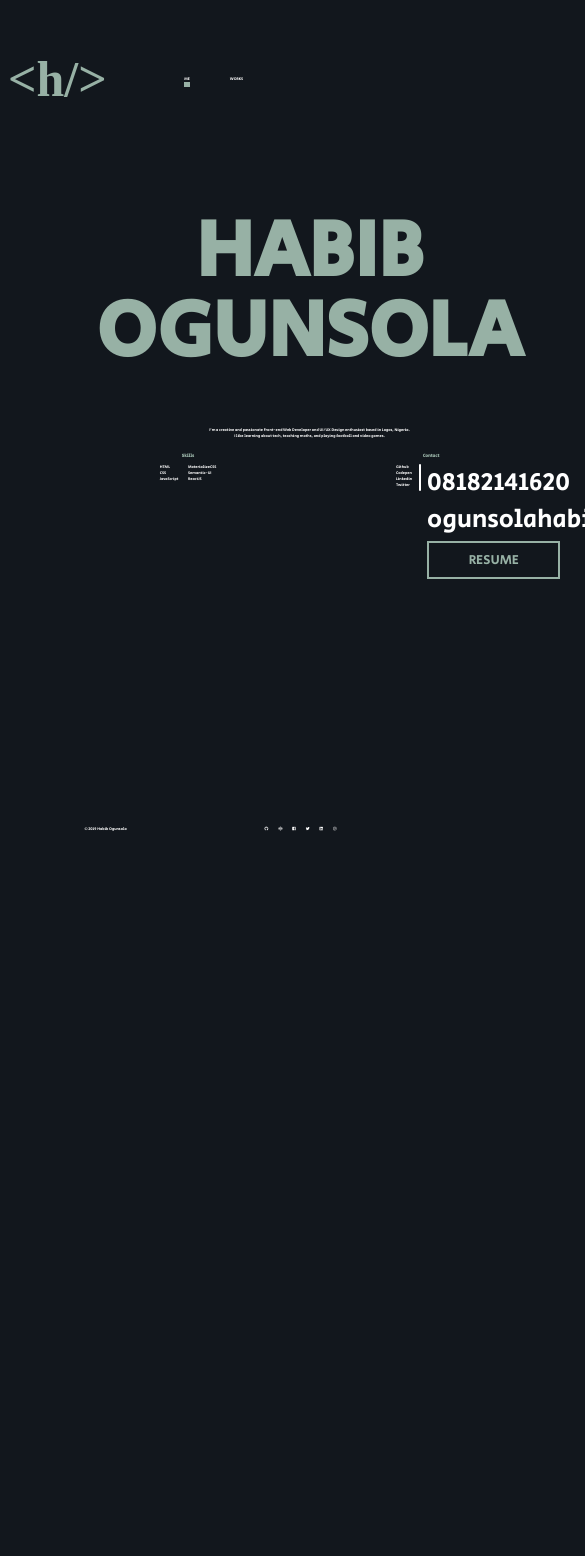
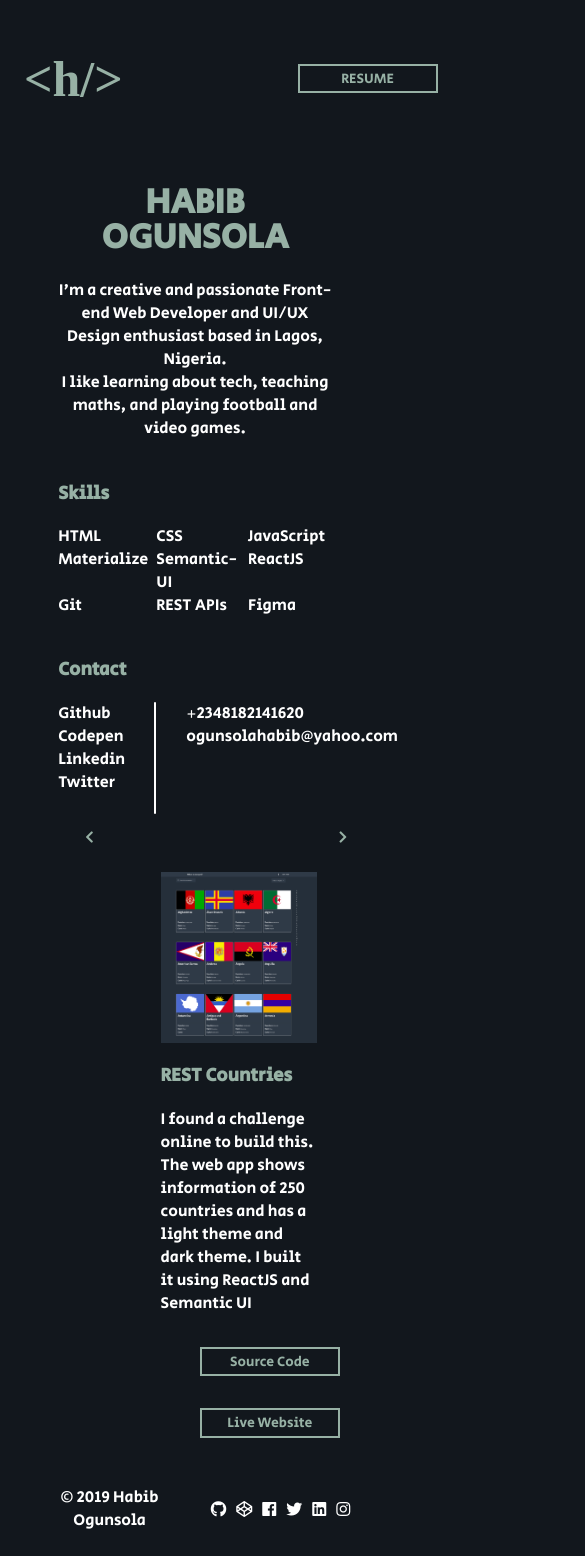
Before and after one commit to ogunsolahabib/portfolio-one, a React (Create React App) app: page / in a window 390 px wide. Shown: the top 1556 px of the page, 585 px wide, since content can reach past the window. Before the commit the page ends 844 px from the top, so only its background shows below. Built offline with nearby package versions, Linux system fonts and the light colour scheme; a web font is replaced by a local one.

Commit message:
added tablet responsive style rules

```diff
--- a/public/style.css
+++ b/public/style.css
@@ -1,13 +1,15 @@
 * {
   box-sizing: border-box;
+}
+a {
+  text-decoration: none;
+  color: inherit;
 }
 body {
   font-family: "Secular One", sans-serif;
   background: #12171d;
   color: #fff;
-  font-size: 1vw;
-  max-height: 100vh;
-  overflow: hidden;
+  font-size: 16px;
 }
 .brand-logo h1 {
   color: #97b1a5;
@@ -19,8 +21,11 @@ body {
 h1,
 h3 {
   color: #97b1a5;
+}
+h1 {
   text-align: center;
 }
+
 ul {
   list-style-type: none;
   margin: 0;
@@ -31,7 +36,7 @@ li {
 }
 nav {
   display: grid;
-  grid-template-columns: 20% 70%;
+  grid-template-columns: 20% 60% 20%;
 }
 
 nav .nav-links {
@@ -43,6 +48,9 @@ nav .nav-links {
 .nav-links .active {
   border-bottom: 5px solid #97b1a5;
 }
+nav ul {
+  width: 100%;
+}
 nav ul li {
   display: inline-block;
   margin: 5px 20px;
@@ -51,28 +59,36 @@ nav ul li a {
   text-decoration: none;
   color: inherit;
 }
+nav .right {
+  margin: auto auto;
+  align-items: center;
+}
+.right a {
+  float: right;
+}
 .name-large {
-  font-size: 80px;
+  font-size: 5vw;
   line-height: 1em;
 }
 .matter {
   margin: 1em 10em;
 }
 
-.me {
-  display: grid;
-  grid-template-columns: 10fr 2fr;
-}
-
 .large-text {
   padding: 0.5em 5em;
+  width: 85%;
+  margin: auto auto;
 }
 .large-text #about {
   text-align: center;
   padding: 5px 30px;
 }
-.right-arrow-area {
-  position: relative;
+.right.arrow-area {
+  position: absolute;
+  right: 10%;
+  top: 0;
+  bottom: 0;
+  display: block;
 }
 .arrow-circle {
   width: 70px;
@@ -105,7 +121,8 @@ nav ul li a {
   display: grid;
 }
 .bottom #skills ul {
-  grid-template-columns: 1fr 1fr;
+  grid-template-columns: repeat(3, 1fr);
+  grid-column-gap: 0.5em;
 }
 .bottom #contact ul {
   grid-template-columns: 6em 2em 10em;
@@ -116,9 +133,7 @@ nav ul li a {
   background: #fff;
   border-radius: 1px;
 }
-#contact .set.address {
-  font-size: 25px;
-}
+
 .btn {
   background: inherit;
   padding: 0.5em 1em;
@@ -146,10 +161,7 @@ nav ul li a {
 .right-arrow {
   position: relative;
 }
-.works .btn-arrow {
-  position: absolute;
-  top: 40%;
-  font-size: 1.5vw;
+.btn-arrow {
   border: none;
 }
 .btn-arrow:focus {
@@ -166,17 +178,12 @@ nav ul li a {
   padding: 0.5em 3em;
   margin-top: 5vh;
 }
+
 .work img {
   width: 100%;
   height: 100%;
 }
-.work .desc .project-name {
-  font-size: 2vw;
-}
-.work .desc {
-  font-size: 1.2vw;
-  vertical-align: middle;
-}
+
 .btn-group {
   width: 60%;
   margin: 0 auto;
@@ -208,3 +215,68 @@ footer i {
   color: #fff;
   margin: 5px;
 }
+@media only screen and (min-width: 1024px) {
+  body {
+    font-size: 1vw;
+    max-height: 100vh;
+    overflow: hidden;
+  }
+  h3 {
+    font-size: 1.5vw;
+  }
+  #contact .set.address {
+    font-size: 1.3vw;
+  }
+  .works .btn-arrow {
+    position: absolute;
+    top: 40%;
+    font-size: 1.5vw;
+  }
+  .work .desc .project-name {
+    font-size: 2vw;
+  }
+  .work .desc {
+    font-size: 1.2vw;
+    vertical-align: middle;
+  }
+}
+@media only screen and (max-width: 768px) {
+  body {
+    padding: 0 1em;
+  }
+  nav ul,
+  .worksPage header,
+  .worksPage footer,
+  .right.arrow-area {
+    display: none;
+  }
+  .matter {
+    margin: 0.5em auto;
+  }
+  .name-large {
+    font-size: 35px;
+  }
+  .large-text {
+    width: 100%;
+    padding: 0;
+  }
+  .bottom {
+    grid-template-rows: 1fr 1fr;
+    grid-template-columns: 1fr;
+  }
+  .bottom > * {
+    width: 80%;
+  }
+  .works .work {
+    grid-template-columns: 1fr;
+    grid-template-rows: auto 1fr;
+  }
+  .btn-primary {
+    border: 2px solid #97b1a5;
+    font-size: 14px;
+    padding: 0.2em;
+  }
+  footer {
+    position: static;
+  }
+}
--- a/src/Pages/Me.js
+++ b/src/Pages/Me.js
@@ -1,10 +1,12 @@
 import React from "react";
 import Header from "../components/Header";
 import Footer from "../components/Footer";
+import Works from "./Works";
 import {Link} from "react-router-dom";
+
 const Me = props => {
   return (
-    <div>
+    <div className="mePage">
       <Header />
       <div className="matter">
         <div className="me">
@@ -23,16 +25,17 @@ const Me = props => {
               <div id="skills">
                 <h3>Skills</h3>
                 <ul>
-                  <div className="set">
-                    <li>HTML</li>
-                    <li>CSS</li>
-                    <li>JavaScript</li>
-                  </div>
-                  <div className="set">
-                    <li>MaterializeCSS</li>
-                    <li>Semantic-UI</li>
-                    <li>ReactJS</li>
-                  </div>
+                  <li>HTML</li>
+                  <li>CSS</li>
+                  <li>JavaScript</li>
+
+                  <li>Materialize</li>
+                  <li>Semantic-UI</li>
+                  <li>ReactJS</li>
+
+                  <li>Git</li>
+                  <li>REST APIs</li>
+                  <li>Figma</li>
                 </ul>
               </div>
               <div id="contact">
@@ -46,13 +49,8 @@ const Me = props => {
                   </div>
                   <div className="v-line" />
                   <div className="set address">
-                    <li>08182141620</li>
+                    <li>+2348182141620</li>
                     <li>ogunsolahabib@yahoo.com</li>
-                    <li>
-                      <a href="#n">
-                        <button className="btn btn-primary">RESUME</button>
-                      </a>
-                    </li>
                   </div>
                 </ul>
               </div>
@@ -64,6 +62,9 @@ const Me = props => {
             </Link>
           </div>
         </div>
+        <div className="mobile-works">
+          <Works />
+        </div>
       </div>
       <Footer />
     </div>
--- a/src/Pages/Works.js
+++ b/src/Pages/Works.js
@@ -29,7 +29,7 @@ class Works extends React.Component {
           name: "REST Countries",
           image: "img/REST_COUNTRIES.png",
           description:
-            "Lorem ipsum dolor, sit amet consectetur adipisicing elit. Odit, deserunt tempore? Corporis praesentium voluptatum minus, accusantium quibusdam quo nihil necessitatibus.",
+            "I found a challenge online to build this. The web app shows information of 250 countries and has a light theme and dark theme. I built it using ReactJS and Semantic UI",
           repository: "https://github.com/ogunsolahabib/world-countries",
           liveWebsite: "https://ogunsolahabib.github.io/world-countries"
         },
@@ -37,7 +37,7 @@ class Works extends React.Component {
           name: "Books App",
           image: "img/BOOKS.png",
           description:
-            "Lorem ipsum dolor, sit amet consectetur adipisicing elit. Odit, deserunt tempore? Corporis praesentium voluptatum minus, accusantium quibusdam quo nihil necessitatibus.",
+            "The Books App shows details of different programming books on backend languages. I used React and Semantic UI.",
           repository: "https://github.com/ogunsolahabib/books-app",
           liveWebsite: "https://ogunsolahabib.github.io/books-app"
         },
@@ -45,7 +45,7 @@ class Works extends React.Component {
           name: "Rosetta",
           image: "img/ROSETTA.png",
           description:
-            "Lorem ipsum dolor, sit amet consectetur adipisicing elit. Odit, deserunt tempore? Corporis praesentium voluptatum minus, accusantium quibusdam quo nihil necessitatibus.",
+            "Here's an online platform that can be used to make monthly orders for meals and schedule them based on preference. Materialize CSS, FullCalendarJS were mainly used.",
           repository: "https://github.com/ogunsolahabib/rosetta",
           liveWebsite: "https://ogunsolahabib.github.io/rosetta"
         },
@@ -53,7 +53,7 @@ class Works extends React.Component {
           name: "Renvies",
           image: "img/RENVIES.png",
           description:
-            "Lorem ipsum dolor, sit amet consectetur adipisicing elit. Odit, deserunt tempore? Corporis praesentium voluptatum minus, accusantium quibusdam quo nihil necessitatibus.",
+            "Movie Rental Application that fetches movie data from the OMDB API. Axios is used as the HTTP server and Bootstrap was used for the User interface.",
           repository: "https://github.com/ogunsolahabib/renvies",
           liveWebsite: "https://ogunsolahabib.github.io/renvies"
         }
@@ -62,7 +62,7 @@ class Works extends React.Component {
   }
   render() {
     return (
-      <div>
+      <div className="worksPage">
         <Header />
         <div className="matter">
           <div className="works">
--- a/src/components/Header.js
+++ b/src/components/Header.js
@@ -1,12 +1,14 @@
 import React from "react";
-import {NavLink} from "react-router-dom";
+import {Link, NavLink} from "react-router-dom";
 const Header = props => {
   return (
     <div>
       <header>
         <nav className="main-nav">
           <div className="brand-logo">
-            <h1>&lt;h/&gt;</h1>
+            <Link to="/">
+              <h1>&lt;h/&gt;</h1>
+            </Link>
           </div>
           <div className="nav-links">
             <ul>
@@ -20,6 +22,15 @@ const Header = props => {
               </li>
             </ul>
           </div>
+          <div className="right">
+            <a
+              target="_blank"
+              rel="noopener noreferrer"
+              href="https://docs.google.com/document/d/1Cpb-NaS-AcTmD_7n5WNhVGzfabatJDR-eNTjWJR05Hg/edit?usp=sharing"
+            >
+              <button className="btn btn-primary">RESUME</button>
+            </a>
+          </div>
         </nav>
       </header>
     </div>
--- a/src/components/Work.js
+++ b/src/components/Work.js
@@ -1,5 +1,4 @@
 import React from "react";
-import {Link} from "react-router-dom";
 
 class Work extends React.Component {
   state = {
@@ -20,14 +19,22 @@ class Work extends React.Component {
             <p>{this.props.index.description}</p>
             <div className="btn-group">
               <div className="btn-in">
-                <Link to={this.props.index.repository} target="_blank">
-                  <button className="btn btn-primary">View on Github</button>
-                </Link>
+                <a
+                  href={this.props.index.repository}
+                  target="_blank"
+                  rel="noopener noreferrer"
+                >
+                  <button className="btn btn-primary">Source Code</button>
+                </a>
               </div>
               <div className="btn-in">
-                <Link to={this.props.index.liveWebsite} target="_blank">
-                  <button className="btn btn-primary">Launch Website</button>
-                </Link>
+                <a
+                  href={this.props.index.liveWebsite}
+                  target="_blank"
+                  rel="noopener noreferrer"
+                >
+                  <button className="btn btn-primary">Live Website</button>
+                </a>
               </div>
             </div>
           </div>
```
Also changed, not shown: public/img/Materializecss.svg (added).
